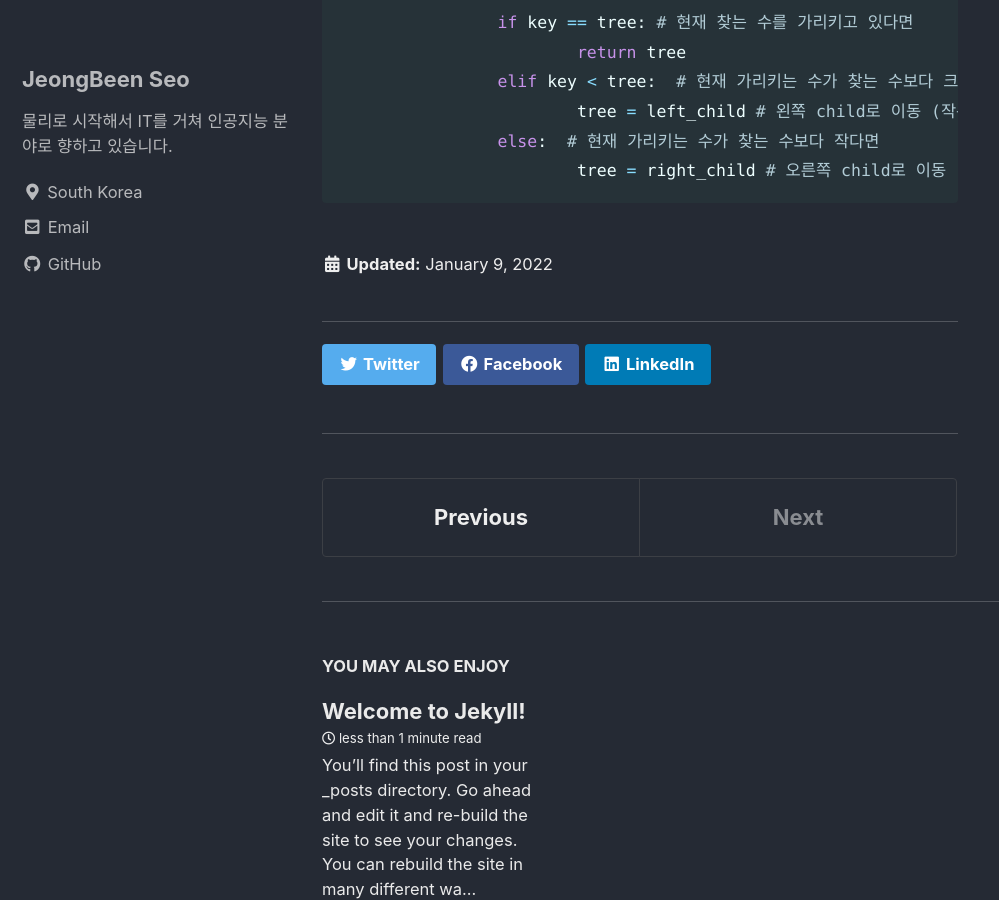
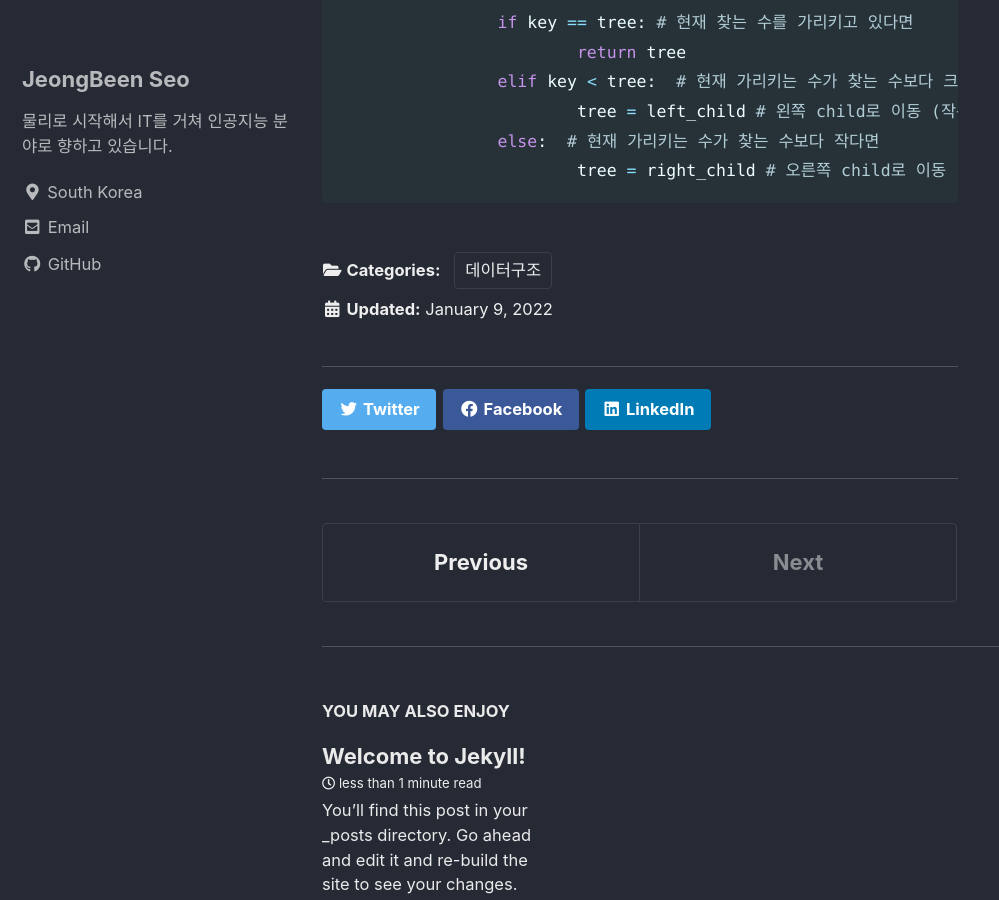
Before and after one commit to claire-1125/claire-1125.github.io, a Jekyll site: the page built from _posts/2022-01-09-tree.md, in a window 1280 px wide and 900 px high, scrolled down 5577 px. Shown: the whole window, without its empty margins (0-999 px from the left). Built offline with Jekyll 4.4.1, drawn with Linux system fonts in a browser that asks for light colours; cached includes are drawn as plain includes.

Commit message:
Update 2022-01-09-tree.md

```diff
--- a/_posts/2022-01-09-tree.md
+++ b/_posts/2022-01-09-tree.md
@@ -2,7 +2,7 @@
 title: "[ 데이터구조 ]  Tree"
 date: 2022-01-09
 excerpt: "중요한 개념 중 하나인 tree에 대해 알아봅시다."
-# categories:
+categories: 데이터구조
 ---
 
 
```
